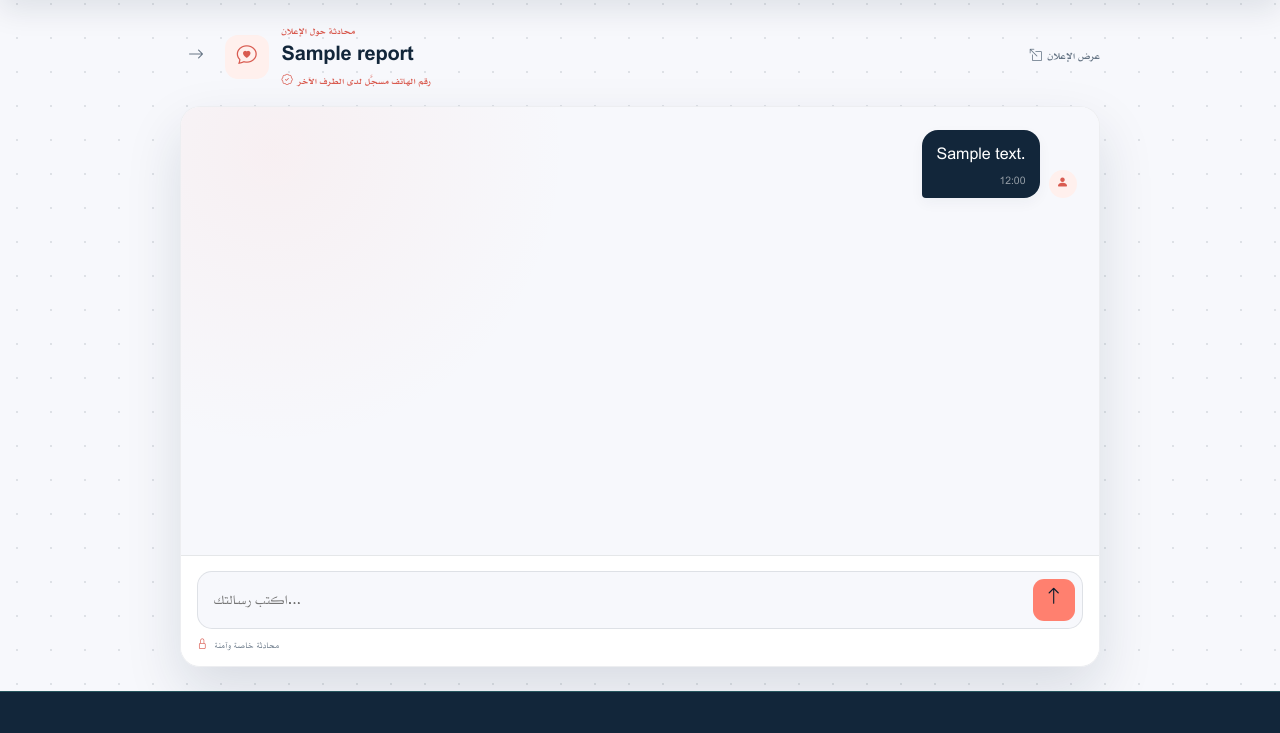
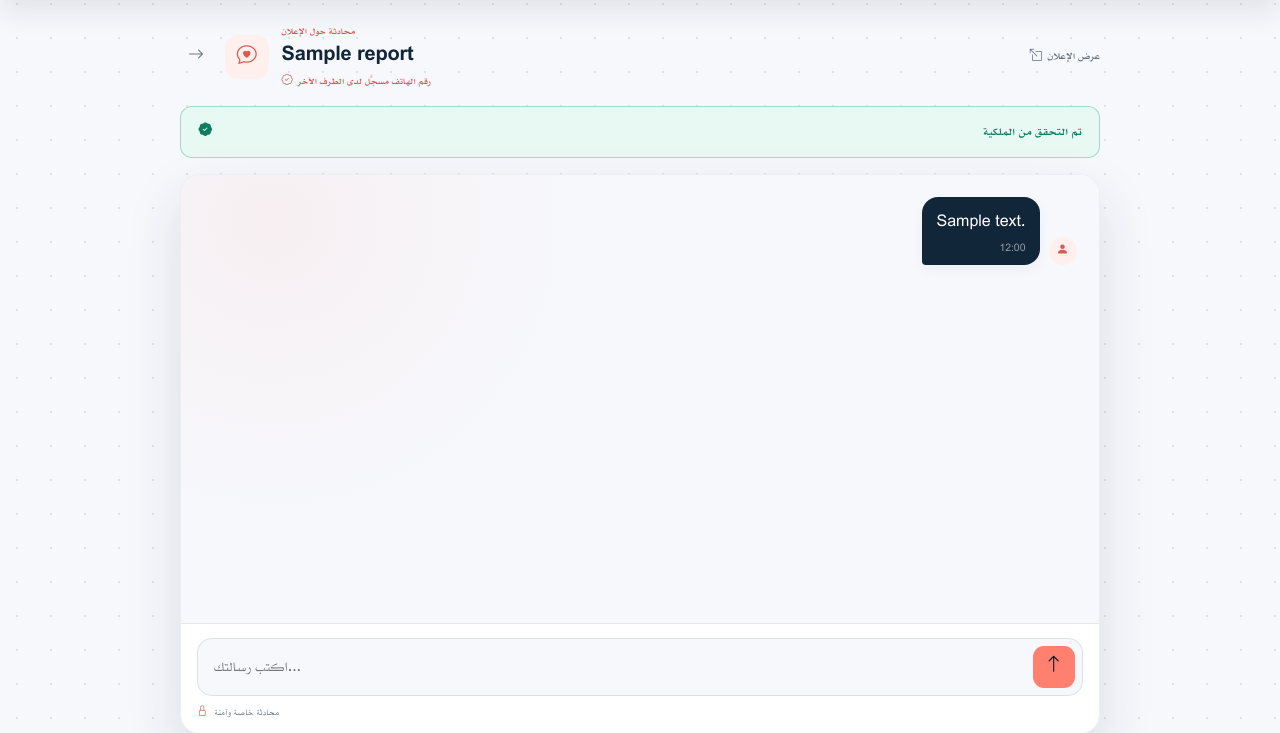
Before and after one commit to khattabaljaily/misfound, a Django app: page /messages/1/ in a window 1280 px wide. Shown: the part 81-814 px from the top of the page. Run offline with Django 5.2, Linux system fonts and the light colour scheme; a user stored in the database is signed in; tables that the repository leaves empty hold one stand-in row (values such as "Sample post"); data that the repository does not hold is empty; parts of the project's set-up code (start-up, migrations or seed data) failed here and were passed over; some libraries are stand-ins or nearby versions.

Commit message:
Activate ownership verification inside the chat flow
Report already had a private verification_question field, but it was
never surfaced anywhere in the messaging flow, so it did nothing.

- Add Conversation.ownership_verified, set only by the report's owner.
- Show the owner their private verification question right in the
  chat, with a one-click "confirm owner" action.
- Show the claimant a "waiting for verification" note until the owner
  confirms, then a shared "Ownership verified" banner for both sides.
- Restrict the verify action to the report owner (403 otherwise);
  verified end-to-end with a scripted test-client flow before wiring
  up the UI.

Co-Authored-By: Claude Sonnet 5 <noreply@anthropic.com>

```diff
--- a/apps/messaging/admin.py
+++ b/apps/messaging/admin.py
@@ -10,5 +10,5 @@ class MessageInline(admin.TabularInline):
 
 @admin.register(Conversation)
 class ConversationAdmin(admin.ModelAdmin):
-    list_display = ['report', 'claimant', 'created_at']
+    list_display = ['report', 'claimant', 'created_at', 'ownership_verified']
     inlines = [MessageInline]
--- a/apps/messaging/models.py
+++ b/apps/messaging/models.py
@@ -13,6 +13,7 @@ class Conversation(models.Model):
         verbose_name=_('المدّعي'), help_text=_('المستخدم الذي يدّعي ملكية الغرض')
     )
     created_at = models.DateTimeField(auto_now_add=True, verbose_name=_('تاريخ البدء'))
+    ownership_verified = models.BooleanField(default=False, verbose_name=_('تم التحقق من الملكية'))
 
     class Meta:
         unique_together = ['report', 'claimant']
--- a/apps/messaging/urls.py
+++ b/apps/messaging/urls.py
@@ -7,4 +7,5 @@ urlpatterns = [
     path('', views.inbox, name='inbox'),
     path('start/<int:report_pk>/', views.start_conversation, name='start'),
     path('<int:pk>/', views.conversation_detail, name='conversation'),
+    path('<int:pk>/verify/', views.mark_verified, name='verify'),
 ]
--- a/apps/messaging/views.py
+++ b/apps/messaging/views.py
@@ -85,7 +85,24 @@ def conversation_detail(request, pk):
         'conversation': conversation,
         'form': form,
         'other_participant': _other_participant(conversation, request.user),
+        'is_reporter': request.user == conversation.report.reporter,
     })
+
+
+@login_required
+def mark_verified(request, pk):
+    conversation = get_object_or_404(Conversation.objects.select_related('report'), pk=pk)
+    if request.user != conversation.report.reporter:
+        return HttpResponseForbidden()
+    if request.method != 'POST':
+        return HttpResponseForbidden()
+
+    conversation.ownership_verified = True
+    conversation.save(update_fields=['ownership_verified'])
+
+    if request.headers.get('X-Requested-With') == 'XMLHttpRequest':
+        return JsonResponse({'success': True})
+    return redirect('messaging:conversation', pk=pk)
 
 
 @login_required
--- a/static/css/misfound.css
+++ b/static/css/misfound.css
@@ -1372,6 +1372,38 @@ button.mf-flag-link:hover { color: var(--mf-danger); }
 .mf-chat-back:hover { background: var(--mf-teal-light); color: var(--mf-teal-dark); }
 .mf-chat-report-link { margin-inline-start: auto; display: inline-flex; align-items: center; gap: 0.35rem; color: var(--mf-text-muted); font-size: 0.76rem; font-weight: 700; white-space: nowrap; }
 .mf-chat-report-link:hover { color: var(--mf-teal-dark); }
+.mf-verify-banner {
+    display: flex;
+    align-items: center;
+    justify-content: space-between;
+    gap: 1rem;
+    max-width: 920px;
+    margin: 0 auto 1rem;
+    padding: 0.9rem 1.1rem;
+    border-radius: var(--mf-radius);
+    background: var(--mf-teal-light);
+    border: 1px solid rgba(255, 128, 111, 0.35);
+}
+
+.mf-verify-banner__question strong { display: flex; align-items: center; gap: 0.4rem; font-size: 0.85rem; color: var(--mf-navy); }
+.mf-verify-banner__question p { margin: 0.25rem 0 0; color: var(--mf-text-muted); font-size: 0.85rem; }
+
+.mf-verify-banner--waiting {
+    color: var(--mf-text-muted);
+    font-size: 0.85rem;
+    font-weight: 600;
+    background: var(--mf-surface);
+    border-color: var(--mf-border);
+}
+
+.mf-verify-banner--done {
+    color: #0d7d5f;
+    font-weight: 700;
+    font-size: 0.85rem;
+    background: #e8f9f3;
+    border-color: rgba(22, 163, 126, 0.35);
+}
+
 .mf-chat-shell, .mf-inbox-shell { max-width: 920px; margin: 0 auto; overflow: hidden; border: 1px solid rgba(18, 38, 58, 0.07); border-radius: 20px; background: rgba(255, 255, 255, 0.86); box-shadow: var(--mf-shadow-lg); }
 .mf-messages { height: min(56vh, 520px); overflow-y: auto; padding: 1.4rem; background: radial-gradient(circle at 10% 10%, rgba(255, 128, 111, 0.07), transparent 32%), var(--mf-bg); }
 .mf-message-row { display: flex; align-items: flex-end; gap: 0.55rem; margin-bottom: 1rem; }
--- a/templates/messaging/conversation.html
+++ b/templates/messaging/conversation.html
@@ -13,6 +13,27 @@
     </div>
     <a href="{% url 'reports:detail' pk=conversation.report.pk %}" class="mf-chat-report-link"><i class="bi bi-box-arrow-up-left"></i> {% trans "عرض الإعلان" %}</a>
 </div>
+
+{% if conversation.ownership_verified %}
+<div class="mf-verify-banner mf-verify-banner--done">
+    <i class="bi bi-patch-check-fill"></i> {% trans "تم التحقق من الملكية" %}
+</div>
+{% elif is_reporter and conversation.report.verification_question %}
+<div class="mf-verify-banner">
+    <div class="mf-verify-banner__question">
+        <strong><i class="bi bi-shield-question"></i> {% trans "كيف نتأكد أنه الغرض الصحيح؟" %}</strong>
+        <p>{{ conversation.report.verification_question }}</p>
+    </div>
+    <form method="post" action="{% url 'messaging:verify' pk=conversation.pk %}" id="verify-form">
+        {% csrf_token %}
+        <button type="submit" class="btn btn-found-cta btn-sm"><i class="bi bi-check-circle"></i> {% trans "تحقّقت، هذا صاحب الغرض" %}</button>
+    </form>
+</div>
+{% elif not is_reporter and conversation.report.verification_question %}
+<div class="mf-verify-banner mf-verify-banner--waiting">
+    <i class="bi bi-hourglass-split"></i> {% trans "بانتظار تحقق صاحب الإعلان من ملكيتك للغرض قبل التسليم." %}
+</div>
+{% endif %}
 
 <div class="mf-chat-shell">
     <div id="messages" class="mf-messages">
```
Also changed, not shown: apps/messaging/migrations/0004_conversation_ownership_verified.py (added), locale/en/LC_MESSAGES/django.po, 1 other file.
